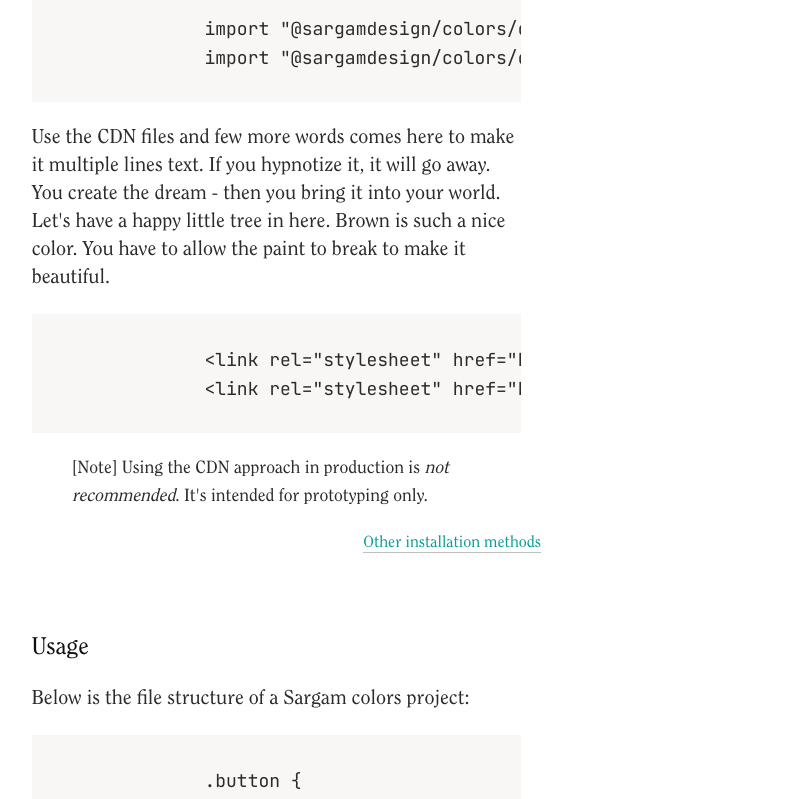
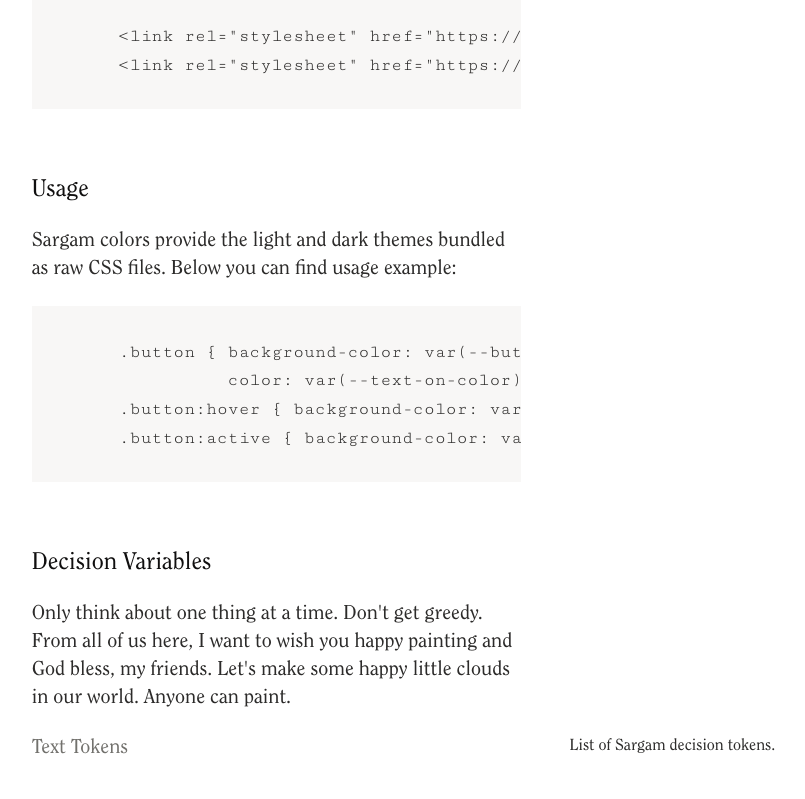
Before and after one commit to planetabhi/sargamcolors.com, a website built with Vite: page index.html in a window 1280 px wide. Shown: the part 1440-2239 px from the top of the page, without its empty margins (196-1001 px from the left). Built offline with nearby package versions, Linux system fonts and the light colour scheme.

Commit message:
type updates

```diff
--- a/index.html
+++ b/index.html
@@ -149,45 +149,35 @@
 
     <section>
       <h2>Installation</h2>
-              <p>Install Sargam Colors from your terminal via npm. Don't be afraid to make these big decisions. Once you start, they sort of just make themselves. Nothing's gonna make your husband or wife madder than coming home and having a snow-covered dinner. Let your heart take you to wherever you want to be. If you don't like it - change it. It's your world. That easy.</p>
+      <p>Install Sargam Colors from your terminal via npm. Current version is 1.2.2</p>
 
       <pre class="code">
         npm i @sargamdesign/colors
       </pre>
 
-              <p>Import vanilla CSS and few more words comes here to make it multiple lines text. I really believe that if you practice enough you could paint the 'Mona Lisa' with a two-inch brush.</p>
+      <p>Import vanilla CSS.</p>
 
       <pre class="code">
         import "@sargamdesign/colors/dist/themes/light.css";
         import "@sargamdesign/colors/dist/themes/dark.css";
       </pre>
 
-              <p>Use the CDN files and few more words comes here to make it multiple lines text. If you hypnotize it, it will go away. You create the dream - then you bring it into your world. Let's have a happy little tree in here. Brown is such a nice color. You have to allow the paint to break to make it beautiful.</p>
+      <p>To get started quickly, you can use the CDN files. However, using the CDN approach is not recommended for production. It's intended for prototyping only.</p>
+
       <pre class="code">
         &lt;link rel="stylesheet" href="https://cdn.jsdelivr.net/npm/@sargamdesign/colors@1.2.1/dist/themes/light.min.css"&gt;
         &lt;link rel="stylesheet" href="https://cdn.jsdelivr.net/npm/@sargamdesign/colors@1.2.1/dist/themes/dark.min.css"&gt;
       </pre>
-
-              <blockquote cite="#">
-                <p>[Note] Using the CDN approach in production is <em>not recommended</em>. It's intended for prototyping only.</p>
-                <footer><a href="#">Other installation methods</a></footer>
-              </blockquote>
       </section>
 
       <section>
         <h2>Usage</h2>
-              <p>Below is the file structure of a Sargam colors project:</p>
+        <p>Sargam colors provide the light and dark themes bundled as raw CSS files. Below you can find usage example:</p>
         <pre class="code">
-                .button {
-                  background-color: var(--button-primary);
-                  color: var(--text-on-color);
-                }
-                .button:hover {
-                  background-color: var(--button-primary-hover);
-                }
-                .button:active {
-                  background-color: var(--button-primary-active);
-                }
+        .button { background-color: var(--button-primary);
+                  color: var(--text-on-color); }
+        .button:hover { background-color: var(--button-primary-hover); }
+        .button:active { background-color: var(--button-primary-active); }
         </pre>
       </section>
 
--- a/style.css
+++ b/style.css
@@ -1,5 +1,5 @@
 @charset "utf-8";
-@import url('https://fonts.googleapis.com/css2?family=JetBrains+Mono&display=swap');
+@import url('https://fonts.googleapis.com/css2?family=Cutive+Mono&display=swap');
 @font-face {
   font-family: "font";
   src: url('font.woff2') format('woff2'), url('font.woff') format('woff');
@@ -374,9 +374,9 @@
 subtitle { color: var(--text-secondary);
            margin-top: 1rem;
            margin-bottom: 1rem;
-           font-size: 1.8rem;
+           font-size: 20px;
            display: block;
-           line-height: 1; }
+           line-height: 28px; }
 
 table { width: 98%;
         text-align: right;
@@ -401,7 +401,7 @@
 article { position: relative;
           padding: 24px 0px; }
 
-section { padding-bottom: 40px; }
+section { padding-bottom: 24px; }
 
 p, ol, ul { font-size: 1.4rem; }
 
@@ -493,7 +493,7 @@
 @media screen and (max-width: 760px) { p, footer, pre.code { width: 90%; }
                                        blockquote p, blockquote footer { width: 90%; }}
 
-.code { font-family: 'JetBrains Mono', monospace;
+.code { font-family: 'Cutive Mono', monospace;
         color: var(--text-primary-alt);
         font-size: 1.125rem;
         line-height: 1.6;
@@ -554,7 +554,7 @@
              margin-right: -0.15rem; }
 
 .footer { padding: 2.4rem;
-          font-family: 'JetBrains Mono', monospace;
+          font-family: var(--system-ui);
           text-align: center;
           font-weight: normal;
           font-style: normal;
```
Lines whose indentation alone changed are shown as unchanged.
